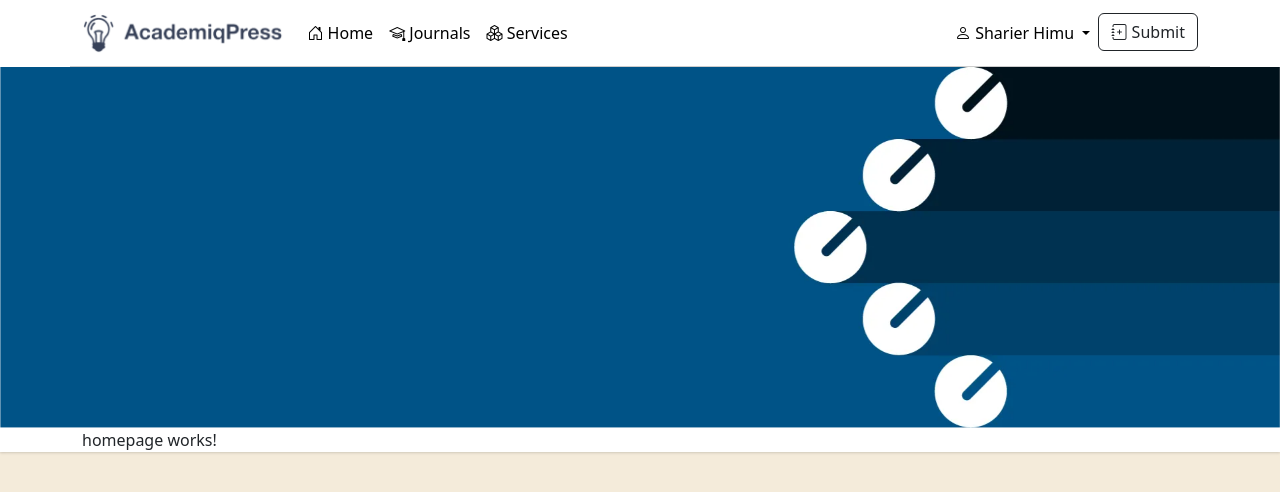
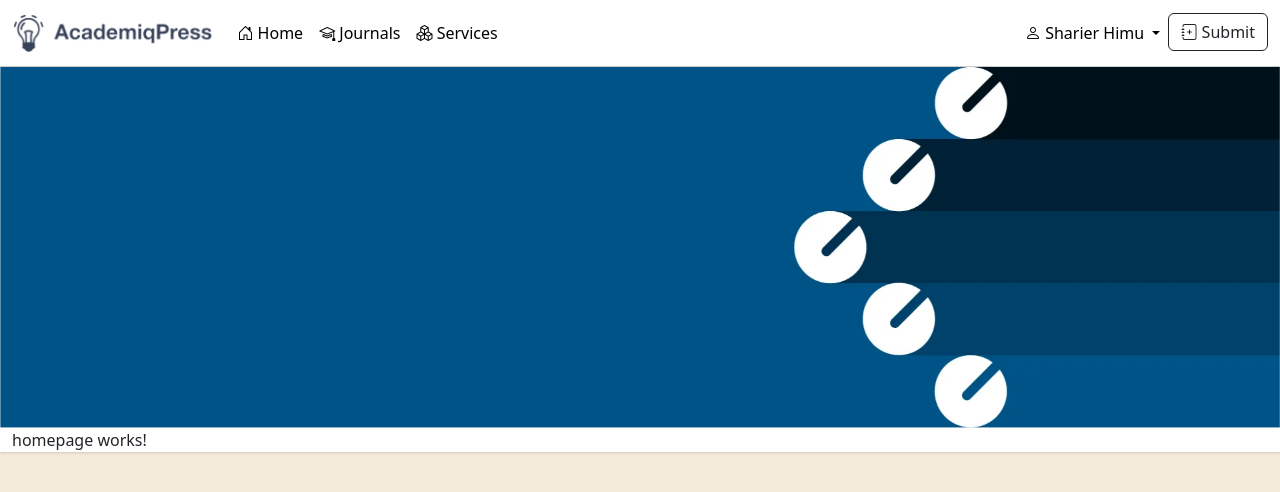
Before and after one commit to sajal48/isdb-academic-journal-publishing-system-angular-springboot-postgresql, an Angular app in the folder ajps-frontend/: page /home in a window 1280 px wide. Shown: the top 492 px of the page. Built offline with nearby package versions, Linux system fonts and the light colour scheme.

Commit message:
presentation slide added and homepage updated

```diff
--- a/ajps-frontend/src/app/components/header/header.component.html
+++ b/ajps-frontend/src/app/components/header/header.component.html
@@ -1,4 +1,4 @@
-<div class="navbar-style container">
+<div class="navbar-style container-fluid">
     <nav class="navbar navbar-expand-lg">
         <a class="navbar-brand" routerLink="/">
             <img src="/logo.png" alt="logo" height="40">
@@ -40,11 +40,11 @@
                             <i class="bi bi-person"></i> Sharier Himu
                         </a>
                         <ul class="dropdown-menu">
-                          <li><a class="dropdown-item" href="#"><i class="bi bi-box"></i> Dashboard</a></li>
-                          <li><a class="dropdown-item" href="#"><i class="bi bi-person-circle"></i> Profile</a></li>
-                          <li><a class="dropdown-item" href="#"><i class="bi bi-cloud-arrow-up"></i> Submissions</a></li>
+                          <li><a class="dropdown-item" href="#"><i class="bi bi-box"></i>&nbsp; Dashboard</a></li>
+                          <li><a class="dropdown-item" href="#"><i class="bi bi-person-circle"></i>&nbsp; Profile</a></li>
+                          <li><a class="dropdown-item" href="#"><i class="bi bi-cloud-arrow-up"></i>&nbsp; Submissions</a></li>
                           <li><hr class="dropdown-divider"></li>
-                          <li><a class="dropdown-item" href="#" style="color: #d94553;"><i class="bi bi-power"></i> Logout</a></li>
+                          <li><a class="dropdown-item" href="#" style="color: #d94553;"><i class="bi bi-power"></i>&nbsp; Logout</a></li>
                         </ul>
                       </li>
                     <li data-bs-toggle="modal" data-bs-target="#register-modal" style="cursor: pointer;">
--- a/ajps-frontend/src/app/homepage/homepage.component.html
+++ b/ajps-frontend/src/app/homepage/homepage.component.html
@@ -1,4 +1,4 @@
 <img src="homepage-banner.webp" class="img-fluid" alt="homepage banner">
-<div class="container">
+<div class="container-fluid">
     <p>homepage works!</p>
 </div>
```
Also changed, not shown: 2 other files (tests, documents, lock files or other folders).
